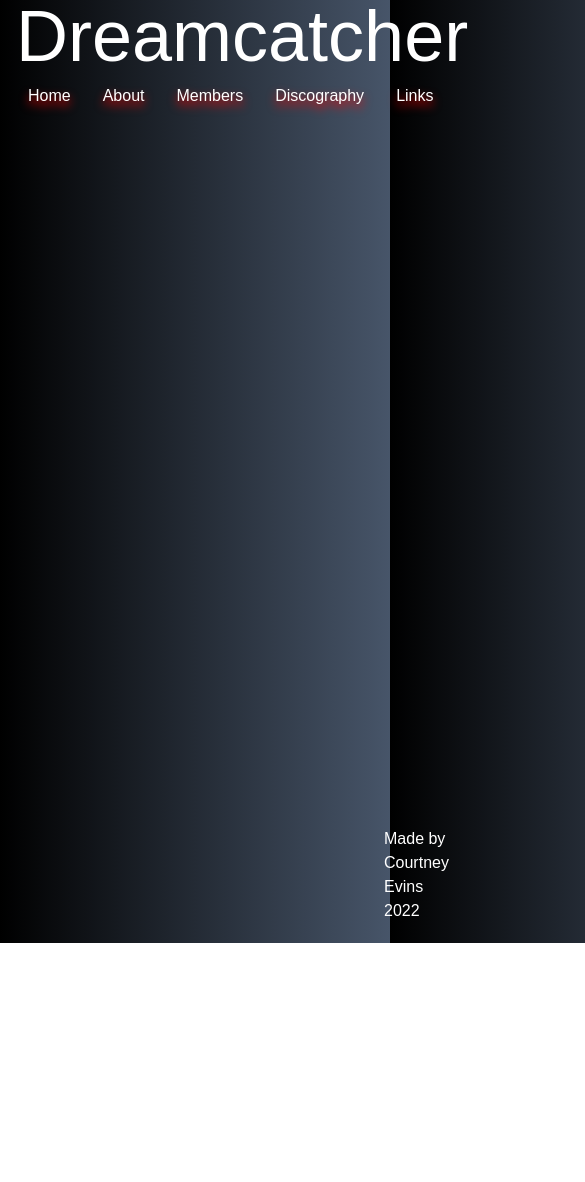
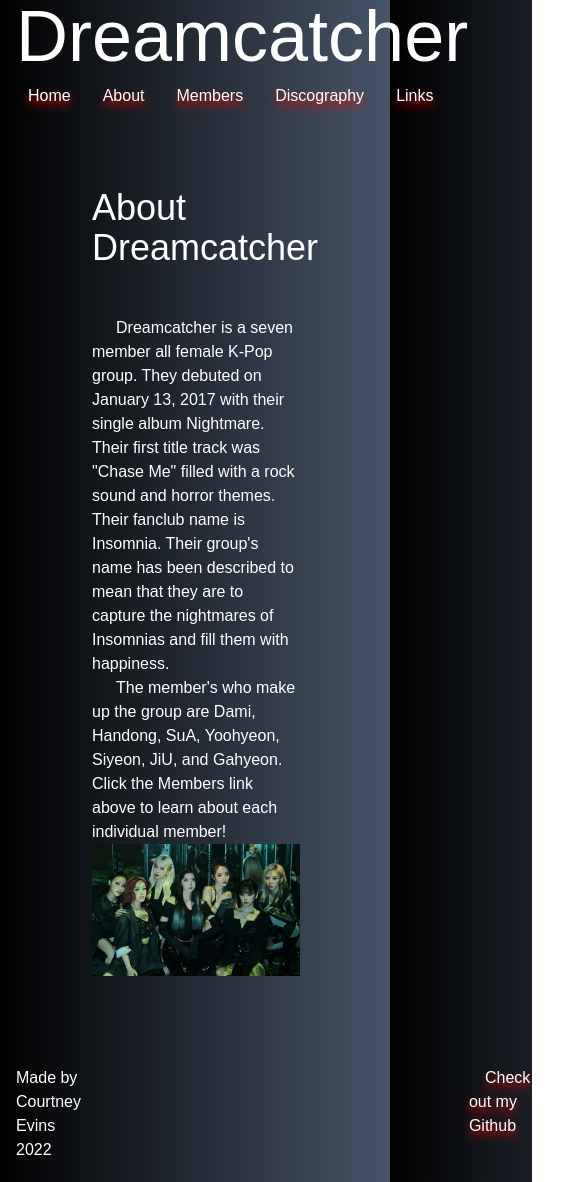
Before and after one commit to coevpen/dreamcatcher-fansite, a React (Create React App) app: page /about in a window 390 px wide. Shown: the top 1182 px of the page, 585 px wide, since content can reach past the window. Before the commit the page ends 943 px from the top, so only its background shows below. Built offline with nearby package versions, Linux system fonts and the light colour scheme.

Commit message:
add About page and filled in

```diff
--- a/src/App.js
+++ b/src/App.js
@@ -8,6 +8,7 @@
 import Members from './components/pages/Members';
 import Discography from './components/pages/Discography';
 import Links from './components/pages/Links';
+import About from './components/pages/About';
 
 function App() {
   return (
@@ -17,6 +18,7 @@
       <main className="content">
         <Routes>
           <Route path='/' element={<Home/>} />
+          <Route path='/about' element={<About/>} />
           <Route path='/members' element={<Members/>} />
           <Route path='/discography' element={<Discography/>} />
           <Route path='/links' element={<Links/>} />
--- a/src/components/Footer.js
+++ b/src/components/Footer.js
@@ -4,7 +4,7 @@
 
     return (
         <footer>
-            <div className="ml-96 mr-96">
+            <div className="foot-name  ">
                 <p className="text-white">Made by Courtney Evins 2022</p>
             </div>
             <div className="ml-96">
--- a/src/components/pages/About.js
+++ b/src/components/pages/About.js
@@ -1,10 +1,19 @@
 import React from 'react';
+import groupPic from '../../assets/chaseMe.jpg';
 
 const About = () => {
 
     return (
-        <div>
-            <p className="text-white">The memebrs page is under construction</p>
+        <div className="about ml-96">
+            <h2 className="text-4xl mb-12">About Dreamcatcher</h2>
+            <p className="indent-6">Dreamcatcher is a seven member all female K-Pop group. They debuted on January 13, 2017
+            with their single album Nightmare. Their first title track was "Chase Me" filled with a rock  sound and horror themes.
+            Their fanclub name is Insomnia. Their group's name has been described to mean that they are to capture the
+            nightmares of Insomnias and fill them with happiness. </p>
+            <p className="indent-6">The member's who make up the group are Dami, Handong, SuA, Yoohyeon, Siyeon, JiU, and Gahyeon. Click the Members link
+                above to learn about each individual member!
+            </p>
+            <img src={groupPic} alt="All seven members of Dreamcatcher" width="650"/>
         </div>
     );
 };
--- a/src/components/pages/Discography.js
+++ b/src/components/pages/Discography.js
@@ -4,7 +4,23 @@
 
     return (
         <div>
-            <p className="text-white">The discography page is under construction</p>
+            <p>The discography page is under construction</p>
+
+            <div className="disco-section">
+                <h2 className="disco-title underline">Korean Albums</h2>
+            </div>
+
+            <div className="disco-section">
+                <h2 className="disco-title underline">Korean Mini Albums</h2>
+            </div>
+
+            <div className="disco-section">
+                <h2 className="disco-title underline">Japanese Albums</h2>
+            </div>
+
+            <div className="disco-section">
+                <h2 className="disco-title underline">Japanese Singles</h2>
+            </div>
         </div>
     );
 };
--- a/src/components/pages/Home.js
+++ b/src/components/pages/Home.js
@@ -7,7 +7,7 @@
         <div className="lg:mx-12 sm:mx-5">
             <h2 className="text-white text-4xl">News</h2>
             <br/>
-            <h3>04/30/22:</h3>
+            <h3 className="text-white text-2xl">04/30/22:</h3>
             <p> Dreamcatcher is going on a World Tour and making stops in the USA!
             <br/>
             Tour Dates:
--- a/src/index.css
+++ b/src/index.css
@@ -33,3 +33,59 @@
 p, li, h2{
     color: white;
 }
+
+.disco-title{
+    font-weight: bold;
+}
+
+.disco-section{
+    @apply my-8;
+}
+
+.about{
+    width: 50%;
+}
+
+@media screen and (min-width: 1281px){
+
+    footer div{
+        @apply ml-96;
+    }
+    .foot-name{
+        @apply mr-96;
+    }
+}
+
+
+@media screen and (max-width: 1566px){
+
+    footer div{
+        @apply ml-64;
+    }
+    .foot-name{
+        @apply mr-12;
+    }
+}
+
+@media screen and (max-width: 1284px){
+    .about{
+        width: 80%;
+        @apply ml-24;
+    }
+    footer div{
+        @apply ml-24;
+    }
+}
+
+@media screen and (max-width: 778px){
+    .about{
+        width: 60%;
+        @apply ml-12;
+    }
+    footer div{
+        @apply ml-4;
+    }
+    .foot-name{
+        @apply mr-1;
+    }
+}
```
Also changed, not shown: src/assets/chaseMe.jpg (added).
